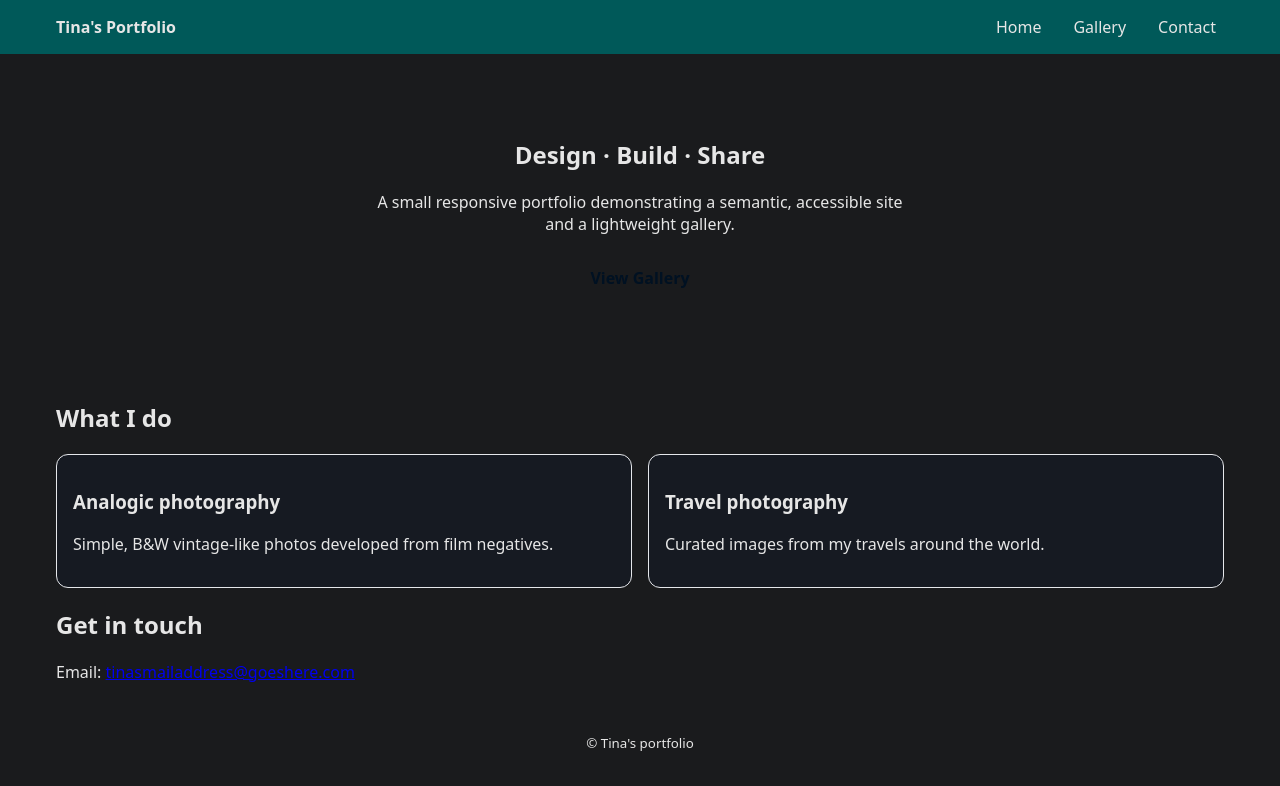
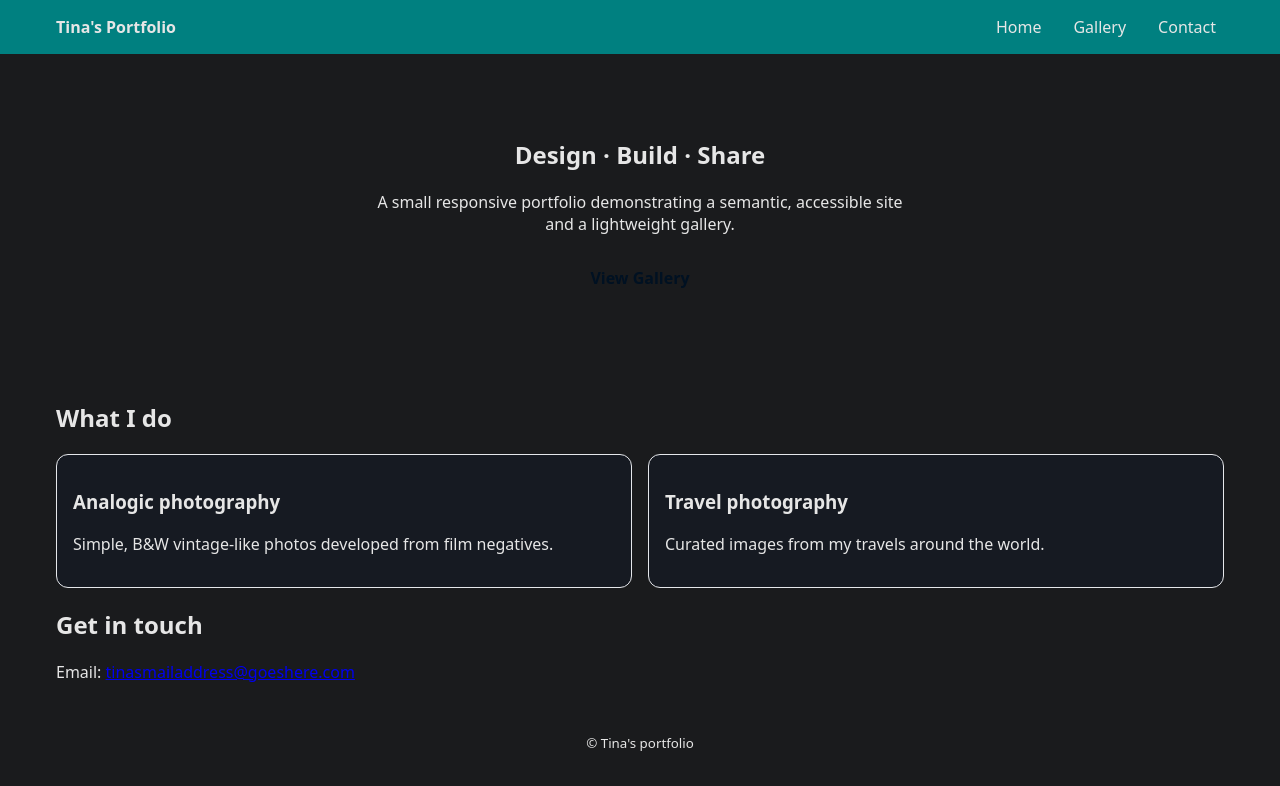
Before and after one commit to gittina2/portfolio, a plain HTML site: page index.html in a window 1280 px wide. Drawn offline with Linux system fonts and the light colour scheme.

Commit message:
header color

```diff
--- a/css/style.css
+++ b/css/style.css
@@ -1,6 +1,6 @@
 :root {
   --bg: #1a1b1d;
-  --header-bg: #005959;
+  --header-bg: #008080;
   --card: #161a22;
   --text: #e6e6e6;
   --radius:12px;
```
